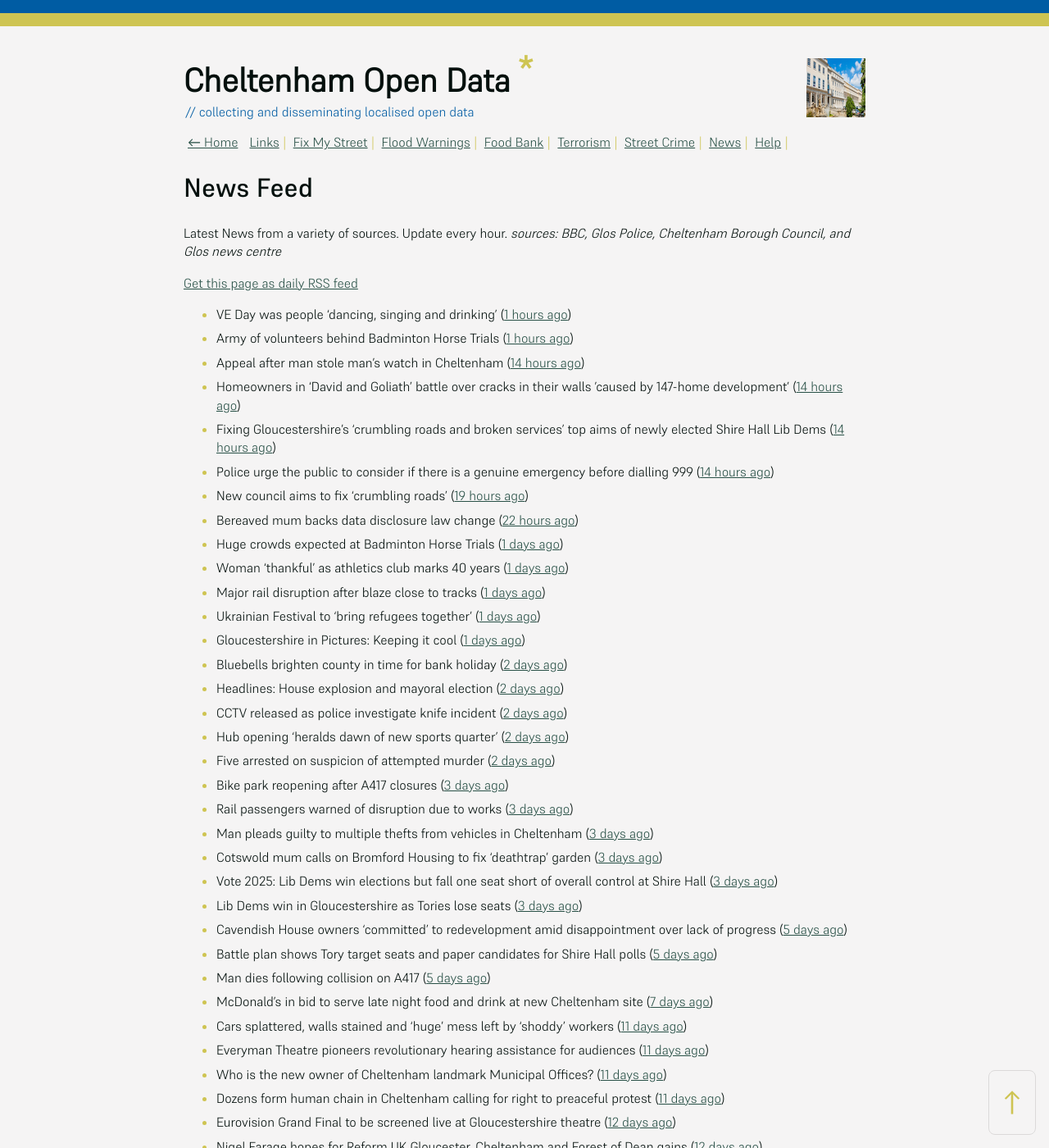
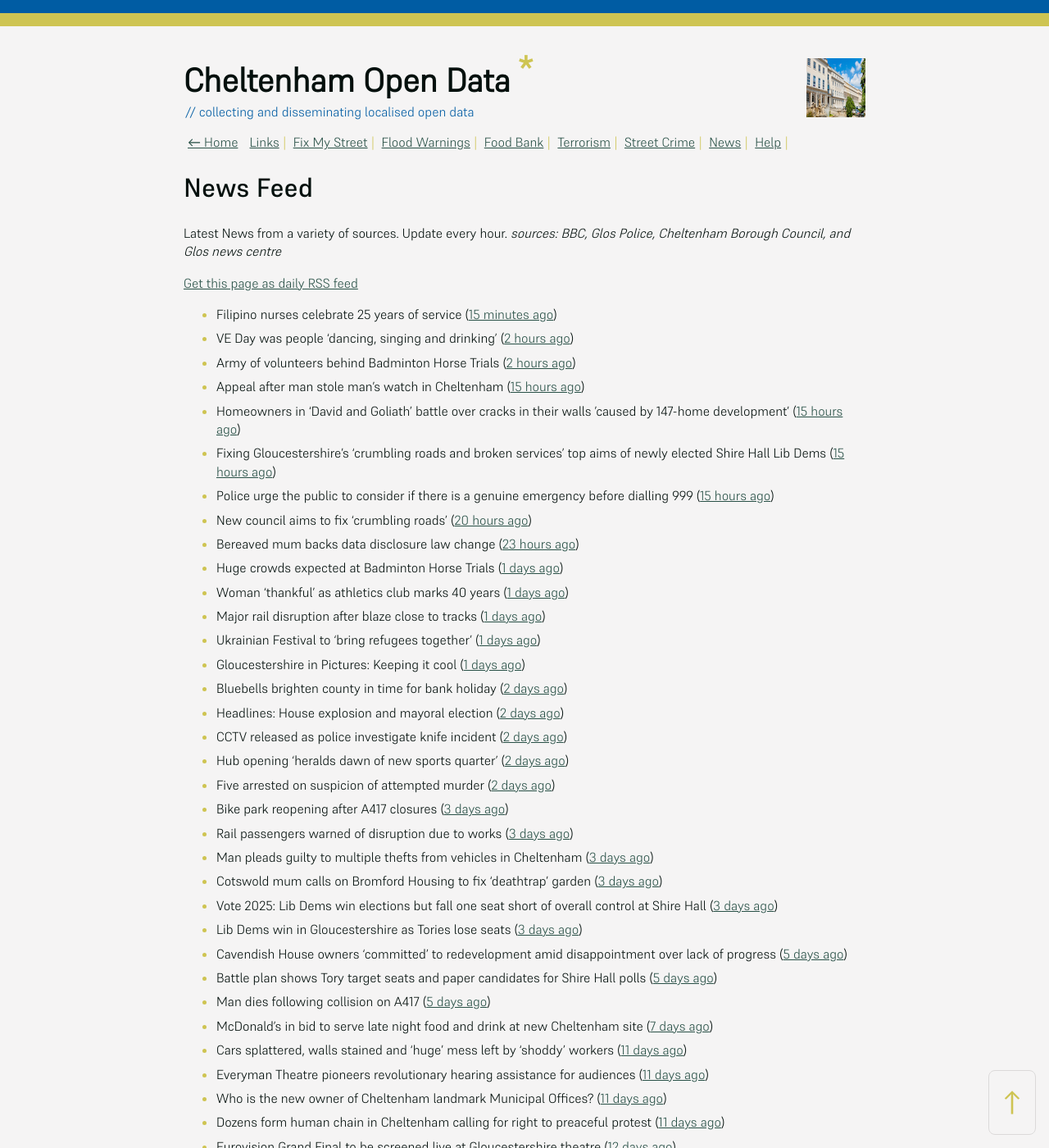
Before and after one commit to mat-0/cheltenham-open-data, a Jekyll site: the page built from _pages/news.md, in a window 1280 px wide and 1400 px high. Shown: the whole window at 82% size. Built offline with Jekyll 4.4.1, drawn with Linux system fonts in a browser that asks for light colours; some of the changed text lies outside the part shown.

Commit message:
Updated 2025-05-06 07:57:50

```diff
--- a/_pages/news.md
+++ b/_pages/news.md
@@ -12,14 +12,15 @@ _sources: BBC, Glos Police, Cheltenham Borough Council, and Glos news centre_
 [Get this page as daily RSS feed](/daily.rss)
 
 <!-- news_marker starts -->
-- VE Day was people 'dancing, singing and drinking' ([1 hours ago](https://www.bbc.com/news/articles/cvg9y4pye5ro))
-- Army of volunteers behind Badminton Horse Trials ([1 hours ago](https://www.bbc.com/news/articles/crrz4549z2po))
-- Appeal after man stole man’s watch in Cheltenham ([14 hours ago](https://gloucesternewscentre.co.uk/appeal-after-man-stole-mans-watch-in-cheltenham/))
-- Homeowners in ‘David and Goliath’ battle over cracks in their walls ’caused by 147-home development’ ([14 hours ago](https://gloucesternewscentre.co.uk/homeowners-in-david-and-goliath-battle-over-cracks-in-their-walls-caused-by-147-home-development/))
-- Fixing Gloucestershire’s ‘crumbling roads and broken services’ top aims of newly elected Shire Hall Lib Dems ([14 hours ago](https://gloucesternewscentre.co.uk/fixing-gloucestershires-crumbling-roads-and-broken-services-top-aims-of-newly-elected-shire-hall-lib-dems/))
-- Police urge the public to consider if there is a genuine emergency before dialling 999 ([14 hours ago](https://gloucesternewscentre.co.uk/police-urge-the-public-to-consider-if-there-is-a-genuine-emergency-before-dialling-999/))
-- New council aims to fix 'crumbling roads' ([19 hours ago](https://www.bbc.com/news/articles/cm2e510knnlo))
-- Bereaved mum backs data disclosure law change ([22 hours ago](https://www.bbc.com/news/articles/cql6q2nlzvno))
+- Filipino nurses celebrate 25 years of service ([15 minutes ago](https://gloucesternewscentre.co.uk/filipino-nurses-celebrate-25-years-of-service/))
+- VE Day was people 'dancing, singing and drinking' ([2 hours ago](https://www.bbc.com/news/articles/cvg9y4pye5ro))
+- Army of volunteers behind Badminton Horse Trials ([2 hours ago](https://www.bbc.com/news/articles/crrz4549z2po))
+- Appeal after man stole man’s watch in Cheltenham ([15 hours ago](https://gloucesternewscentre.co.uk/appeal-after-man-stole-mans-watch-in-cheltenham/))
+- Homeowners in ‘David and Goliath’ battle over cracks in their walls ’caused by 147-home development’ ([15 hours ago](https://gloucesternewscentre.co.uk/homeowners-in-david-and-goliath-battle-over-cracks-in-their-walls-caused-by-147-home-development/))
+- Fixing Gloucestershire’s ‘crumbling roads and broken services’ top aims of newly elected Shire Hall Lib Dems ([15 hours ago](https://gloucesternewscentre.co.uk/fixing-gloucestershires-crumbling-roads-and-broken-services-top-aims-of-newly-elected-shire-hall-lib-dems/))
+- Police urge the public to consider if there is a genuine emergency before dialling 999 ([15 hours ago](https://gloucesternewscentre.co.uk/police-urge-the-public-to-consider-if-there-is-a-genuine-emergency-before-dialling-999/))
+- New council aims to fix 'crumbling roads' ([20 hours ago](https://www.bbc.com/news/articles/cm2e510knnlo))
+- Bereaved mum backs data disclosure law change ([23 hours ago](https://www.bbc.com/news/articles/cql6q2nlzvno))
 - Huge crowds expected at Badminton Horse Trials ([1 days ago](https://www.bbc.com/news/articles/c93g4dz38jgo))
 - Woman 'thankful' as athletics club marks 40 years ([1 days ago](https://www.bbc.com/news/articles/cn80nv4mr79o))
 - Major rail disruption after blaze close to tracks ([1 days ago](https://www.bbc.com/news/articles/cjew5q07n7go))
```
Also changed, not shown: other parts of _pages/news.md (+0 -1 lines), _data/flood.json (+5 -69 lines), _pages/fix-my-street.md (+7 -7 lines), index.md (+5 -5 lines).
